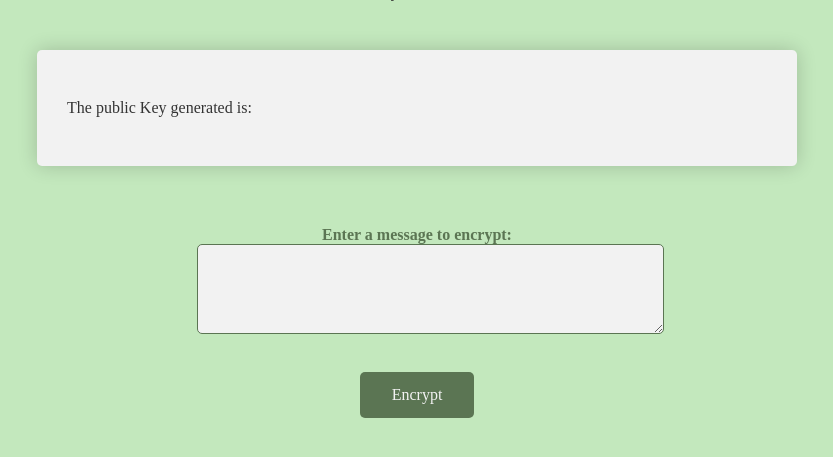
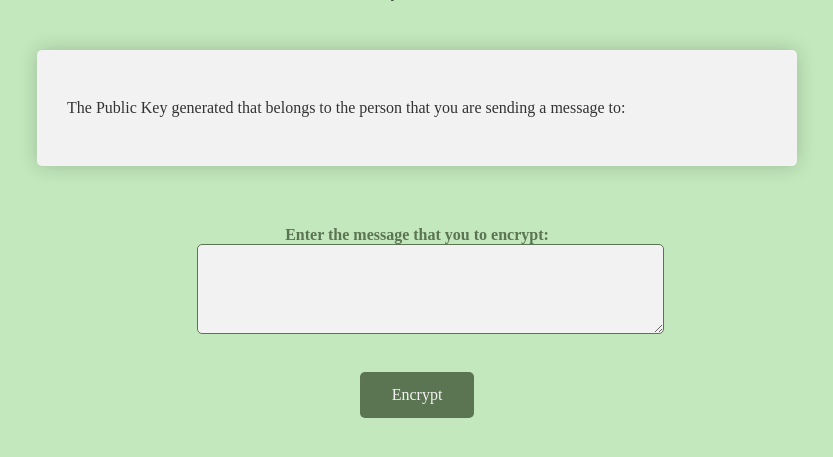
Before and after one commit to Charbelghanime/RSA_flask, a Flask app: template Templates/generate.html in a window 1280 px wide. Shown: the part 242-699 px from the top of the page, without its empty margins (223-1056 px from the left). Run offline with Flask 3, Linux system fonts and the light colour scheme; the template is opened without the code that fills it, so the values that code supplies are empty.

Commit message:
Update generate.html

```diff
--- a/Templates/generate.html
+++ b/Templates/generate.html
@@ -13,7 +13,7 @@
     <p>Key Size: {{ keysize }} bits</p>
 
     <div class="limit">
-        <p>The public Key generated is:</p>
+        <p>The Public Key generated that belongs to the person that you are sending a message to:</p>
         <p>{{ public_key[0] }}</p>
         <p>{{ public_key[1] }}</p>
     </div>
@@ -23,7 +23,7 @@
         <input type="hidden" name="public_key_n" value="{{ public_key[0] }}">
         <input type="hidden" name="public_key_e" value="{{ public_key[1] }}">
 
-        <label for="message">Enter a message to encrypt:</label><br>
+        <label for="message">Enter the message that you to encrypt:</label><br>
         <textarea name="message" class="multiline" rows="4" cols="50"></textarea><br>
 
         <input type="submit" value="Encrypt">
```
